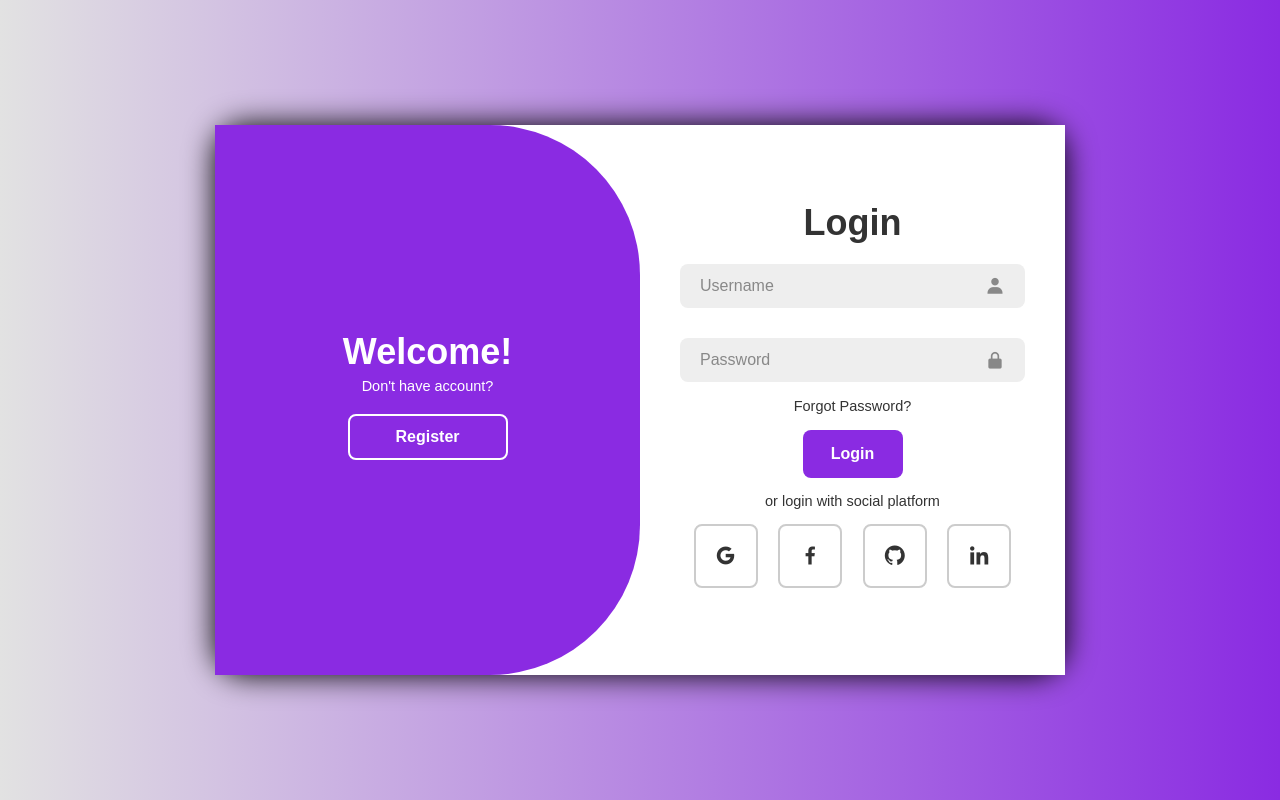
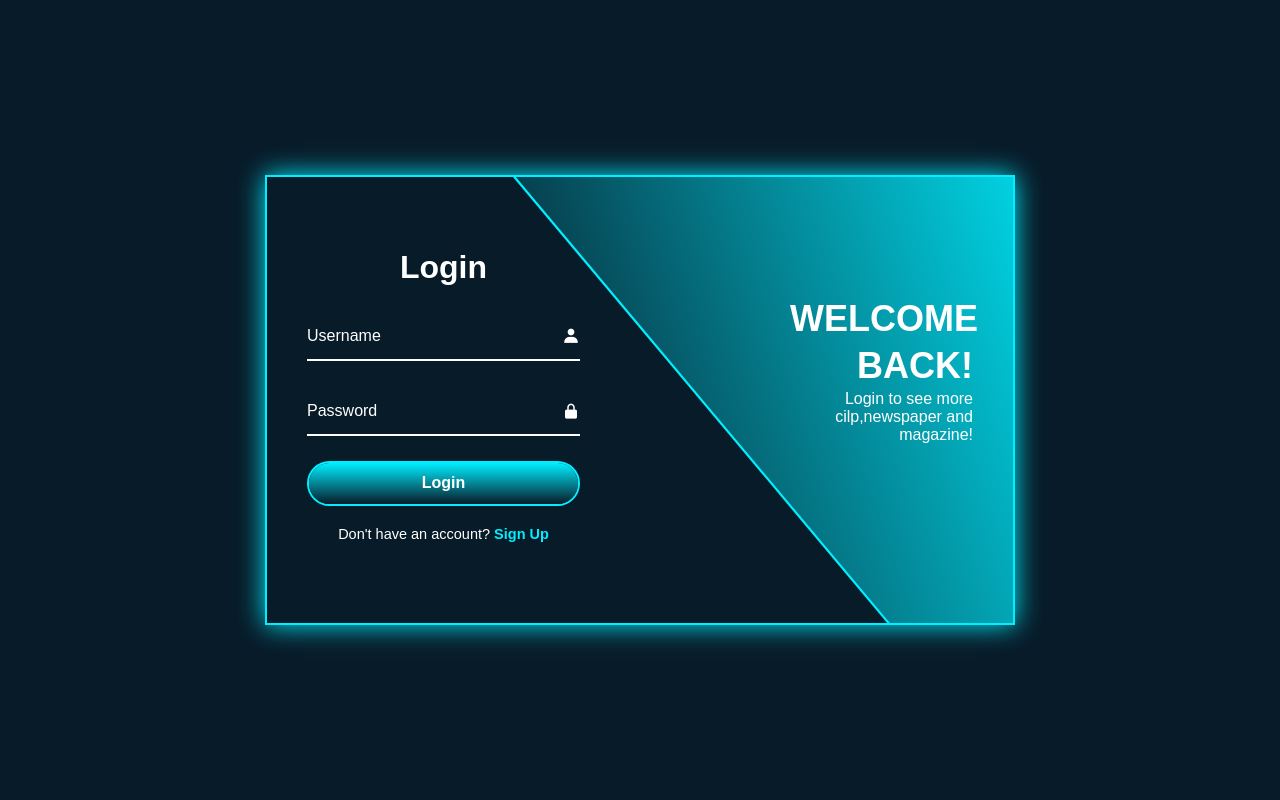
Before and after one commit to Anoztik/FootballAgenda, a plain HTML site: page html/Login.html in a window 1280 px wide. Drawn offline with nearby package versions, Linux system fonts and the light colour scheme; a web font is replaced by a local one.

Commit message:
FootballAgenda

```diff
--- a/html/Login.html
+++ b/html/Login.html
@@ -1,86 +1,90 @@
 <!DOCTYPE html>
 <html lang="en">
-
   <head>
-    <meta charset="UTF-8">
-    <meta http-equiv="X-UA-comtible" content="IE-edge">
-    <meta name="viewport" content="width=device-width, initial-scale=1.0">
+    <meta charset="UTF-8" />
+    <meta http-equiv="X-UA-comtible" content="IE-edge" />
+    <meta name="viewport" content="width=device-width, initial-scale=1.0" />
     <title>Login and Registration</title>
-    <link href='https://unpkg.com/boxicons@2.1.4/css/boxicons.min.css' rel='stylesheet'>
-    <link rel="stylesheet" href="../css/login.css">
+    <link
+      href="https://unpkg.com/boxicons@2.1.4/css/boxicons.min.css"
+      rel="stylesheet"
+    />
+    <link rel="stylesheet" href="style.css" />
+    <link
+      href="https://cdn.boxicons.com/fonts/basic/boxicons.min.css"
+      rel="stylesheet"
+    />
   </head>
 
   <body>
+    <div class="wrapper">
+        <span class="bg-animate"></span>
+        <span class="bg-animate2"></span>
 
-    <div class="container">
+
       <div class="form-box login">
-            <form action="">
-                <h1>Login</h1>
-                <div class="input-box">
-                    <input type="text" id="login-username" placeholder="Username" required>
-                    <i class='bx bxs-user'></i>
+        <h2 class="animation" style="--i:0; --j:21;">Login</h2>
+        <form action="#">
+          <div class="input-box animation" style="--i:1; --j:22;">
+            <input type="text" required />
+            <label>Username</label>
+            <i class="bx bxs-user"></i>
           </div>
-                <div class="input-box">
-                    <input type="password" id="login-password" placeholder="Password" required>
-                    <i class='bx bxs-lock-alt'></i>
+          <div class="input-box animation" style="--i:2; --j:23;">
+            <input type="password" required />
+            <label>Password</label>
+            <i class="bx bxs-lock-alt"></i>
           </div>
-                <div class="forgot-link">
-                    <a href="#">Forgot Password?</a>
+          <button type="sunmit" class="btn animation" style="--i:3; --j:24;">Login</button>
+          <div class="logreg-link animation"style="--i:4; --j:25;">
+            <p>
+              Don't have an account?
+              <a href="#" class="register-link">Sign Up</a>
+            </p>
           </div>
-                <button type="submit" id="login-btn" class="btn">Login</button>
-                <p>or login with social platform</p>
-                <div class="social-icons">
-                    <a href="#"><i class='bx bxl-google'></i></a>
-                    <a href="#"><i class='bx bxl-facebook'></i></a>
-                    <a href="#"><i class='bx bxl-github' ></i></a>
-                    <a href="#"><i class='bx bxl-linkedin'></i></a>
+        </form>
       </div>
-
-            </form>
+      <div class="info-text login">
+        <h2 class="animation" style="--i:0; --j:20;">Welcome Back!</h2>
+        <p class="animation" style="--i:1;  --j:21;">Login to see more cilp,newspaper and magazine!</p>
       </div>
 
       <div class="form-box register">
-            <form action="">
-                <h1>Register</h1>
-                <div class="input-box">
-                    <input type="text" id="register-username" placeholder="Username" required>
-                    <i class='bx bxs-user'></i>
+        <h2 class="animation" style="--i:17; --j:0;">Sign Up</h2>
+        <form action="#">
+          <div class="input-box animation" style="--i:18; --j:1;">
+            <input type="text" required />
+            <label>Username</label>
+            <i class="bx bxs-user"></i>
           </div>
-                <div class="input-box">
-                    <input type="email" id="register-email" placeholder="Email" required>
+          <div class="input-box animation" style="--i:19; --j:2;">
+            <input type="text" required />
+            <label>Email</label>
             <i class='bx bxs-envelope'></i>
           </div>
-                <div class="input-box">
-                    <input type="password" id="register-password" placeholder="Password" required>
-                    <i class='bx bxs-lock-alt'></i>
+          <div class="input-box animation" style="--i:20; --j:3;">
+            <input type="password" required />
+            <label>Password</label>
+            <i class="bx bxs-lock-alt"></i>
           </div>
-                <button type="submit" class="btn">Register</button>
-                <p>or register with social platform</p>
-                <div class="social-icons">
-                    <a href="#"><i class='bx bxl-google'></i></a>
-                    <a href="#"><i class='bx bxl-facebook'></i></a>
-                    <a href="#"><i class='bx bxl-github' ></i></a>
-                    <a href="#"><i class='bx bxl-linkedin'></i></a>
+          <button type="sunmit" class="btn animation" style="--i:21; --j:4;">Sign Up</button>
+          <div class="logreg-link animation" style="--i:22; --j:5;">
+            <p>
+              Already have an account?
+              <a href="#" class="login-link">Login</a>
+            </p>
           </div>
-
         </form>
       </div>
-
-        <div class="toggle-box" >
-            <div class="toggle-panel toggle-left ver1">
-                <h1>Welcome!</h1>
-                <p>Don't have account?</p>
-                <button class="btn register-btn">Register</button>
-            </div>
-            <div class="toggle-panel toggle-right hide">
-                <h1>Welcome Back!</h1>
-                <p>Already have an account?</p>
-                <button class="btn login-btn">Login</button>
-            </div>
+      <div class="info-text register">
+        <h2 class="animation" style="--i:17; --j:0;">Welcome Back!</h2>
+        <p class="animation"  style="--i:18;--j:1;">Sign Up to see more cilp,newspaper and magazine!</p>
       </div>
     </div>
 
-    <script src="../js/ui.js"></script>
-    <script src="../js/login.js"></script>
+
+
+    <script src="script.js"></script>
   </body>
+
 </html>
--- /dev/null
+++ b/html/script.js
@@ -0,0 +1,11 @@
+const wrapper = document.querySelector('.wrapper');
+const registerLink = document.querySelector('.register-link');
+const loginLink = document.querySelector('.login-link');
+
+registerLink.onclick = () => {
+    wrapper.classList.add('active');
+}
+
+loginLink.onclick = () => {
+    wrapper.classList.remove('active');
+}
--- /dev/null
+++ b/html/style.css
@@ -0,0 +1,308 @@
+
+@import url('https://fonts.googleapis.com/css2?family=WDXL+Lubrifont+TC&display=swap');
+
+* {
+    margin : 0;
+    padding: 0;
+    box-sizing: border-box;
+    font-family: "WDXL Lubrifont TC", sans-serif;
+}
+
+body {
+    display: flex;
+    justify-content: center;
+    align-items: center;
+    min-height: 100vh;
+    background: #081b29;
+}
+
+.wrapper {
+    position: relative;
+    width: 750px;
+    height: 450px;
+    background: transparent;
+    border: 2px solid #0ef;
+    box-shadow: 0 0 25px #0ef;
+    overflow: hidden;
+}
+
+.wrapper .form-box{
+    position: absolute;
+    top: 0;
+    width: 50%;
+    height: 100%;
+    display: flex;
+    flex-direction: column;
+    justify-content: center;
+}
+
+.wrapper .form-box.login {
+    left: 0;
+    padding: 0 60px 0 40px;
+
+}
+
+.wrapper .form-box.login .animation {
+    transform: translateX(0);
+    opacity: 1;
+    filter: blur(0);
+    transition: .7s ease;
+    transition-delay: calc(.1s * var(--j));
+}
+
+.wrapper.active .form-box.login .animation {
+    transform: translateX(-120%);
+    opacity: 0;
+    filter: blur(10px);
+    transition-delay: calc(.1s * var(--i));
+}
+
+.wrapper .form-box.register {
+    right: 0;
+    padding: 0 40px 0 60px;
+    pointer-events: none;
+}
+
+.wrapper.active .form-box.register {
+    pointer-events: auto;
+}
+
+.wrapper .form-box.register .animation {
+    transform: translateX(120%);
+    opacity: 0;
+    filter: blur(10px);
+    transition: .7s ease;
+
+}
+
+.wrapper.active .form-box.register .animation {
+    transform: translateX(0);
+    opacity: 1;
+    filter: blur(0);
+    transition-delay: calc(.1s * var(--i));
+}
+
+.form-box h2 {
+    font-size: 32px;
+    color: #fff;
+    text-align: center;
+}
+
+.form-box .input-box {
+    position: relative;
+    width: 100%;
+    height: 50px;
+    margin: 25px 0;
+}
+
+.input-box input {
+    width: 100%;
+    height: 100%;
+    background: transparent;
+    border: none;
+    outline: none;
+    border-bottom: 2px solid #fff;
+    padding-right: 23px;
+    font-size: 16px;
+    color: #fff;
+    font-weight: 500;
+    transition: .5s;
+}
+
+.input-box input:focus,
+.input-box input:valid {
+    border-bottom-color: #0ef;
+}
+
+
+.input-box label {
+    position:absolute;
+    top: 50%;
+    left: 0;
+    transform: translateY(-50%);
+    font-size: 16px;
+    color: #fff;
+    pointer-events: none;
+    transition: .5s;
+}
+
+.input-box input:focus~label,
+.input-box input:valid~label {
+    top: -5px;
+    color: #0ef;
+}
+
+
+.input-box i {
+    position: absolute;
+    top:50%;
+    right: 0;
+    transform: translateY(-50%);
+    font-size: 18px;
+    color: #fff;
+    transition: .5s;
+}
+
+.input-box input:focus~i,
+.input-box input:valid~i {
+    color: #0ef;
+}
+
+
+.btn {
+    position: relative;
+    width: 100%;
+    height: 45px;
+    background: transparent;
+    border: 2px solid #0ef;
+    outline: none;
+    border-radius: 40px;
+    cursor: pointer;
+    font-size: 16px;
+    color: #fff;
+    font-weight: 600;
+    z-index: 1;
+    overflow: hidden;
+}
+
+.btn::before {
+    content: '';
+    position: absolute;
+    top: -100%;
+    left: 0;
+    width: 100%;
+    height: 300%;
+    background: linear-gradient(#081b29,#0ef,#081b29,#0ef);
+    z-index: -1;
+    transition: .5s;
+}
+
+.btn:hover:before {
+    top: 0;
+}
+
+
+.form-box .logreg-link {
+    font-size: 14.5px;
+    color: #fff;
+    text-align: center;
+    margin: 20px 0 10px;
+}
+
+.logreg-link p a {
+    color: #0ef;
+    text-decoration: none;
+    font-weight: 600;
+}
+
+.logreg-link p a:hover {
+    text-decoration: underline;
+}
+.wrapper .info-text {
+    position: absolute;
+    top: 0;
+    width: 50%;
+    height: 100%;
+    display: flex;
+    flex-direction: column;
+    justify-content: center;
+}
+
+.wrapper .info-text.login {
+    right: 0;
+    text-align: right;
+    padding: 0 40px 60px 150px;
+}
+
+.wrapper .info-text.login .animation {
+    transform: translateX(0);
+    opacity: 1;
+    filter: blur(0);
+    transition: .7s ease;
+    transition-delay: calc(.1s * var(--j));
+}
+
+.wrapper.active .info-text.login .animation {
+    transform: translateX(120%);
+    opacity: 0;
+    filter: blur(10px);
+    transition-delay: calc(.1s * var(--i));
+}
+
+.wrapper .info-text.register {
+    left: 0;
+    text-align: left;
+    padding: 0 150px 60px 40px;
+    pointer-events: none;
+}
+
+.wrapper.active .info-text.register {
+    pointer-events: auto;
+}
+
+.wrapper .info-text.register .animation {
+    transform: translateX(-120%);
+    opacity: 0;
+    filter: blur(10px);
+    transition: .7s ease;
+    transition-delay: calc(.1s * var(--j));
+}
+
+.wrapper.active .info-text.register .animation {
+    transform: translateX(0);
+    opacity: 1;
+    filter: blur(0);
+    transition-delay: calc(.1s * var(--i));
+}
+
+
+
+.info-text h2 {
+    font-size: 36px;
+    color: #fff;
+    line-height: 1.3;
+    text-transform: uppercase;
+}
+
+.info-text p {
+    font-size: 16px;
+    color:#fff;
+}
+
+.wrapper .bg-animate {
+    position: absolute;
+    top: -4px;
+    right: 0;
+    width: 850px;
+    height: 600px;
+    background: linear-gradient(45deg, #081b29,#0ef);
+    border-bottom: 3px solid #0ef;
+    transform: rotate(10deg) skewY(40deg);
+    transform-origin: bottom right;
+    transition: 1.5s ease;
+    transition-delay: 1.6s;
+}
+
+.wrapper.active .bg-animate{
+     transform: rotate(0) skewY(0);
+     transition-delay: .5s;
+}
+
+.wrapper .bg-animate2 {
+    position: absolute;
+    top: 100%;
+    left: 250px;
+    width: 850px;
+    height: 700px;
+    background: #081b29;
+    border-bottom: 3px solid #0ef;
+    transform: rotate(0) skewY(0);
+    transform-origin: bottom left;
+    transition: 1.5s ease;
+    transition-delay: .5s;
+}
+
+.wrapper.active .bg-animate2 {
+    transform: rotate(-11deg) skewY(-41deg);
+    transition-delay: 1.2s;
+}
--- a/js/ui.js
+++ b/js/ui.js
@@ -7,5 +7,5 @@ registerBtn.addEventListener('click', () => {
 });
 
 loginBtn.addEventListener('click', () => {
-    container.classList.remove('active');
+    container.classList.add('active');
 });
```
Also changed, not shown: index.html (+65 -14 lines). Lines whose indentation alone changed are shown as unchanged.
